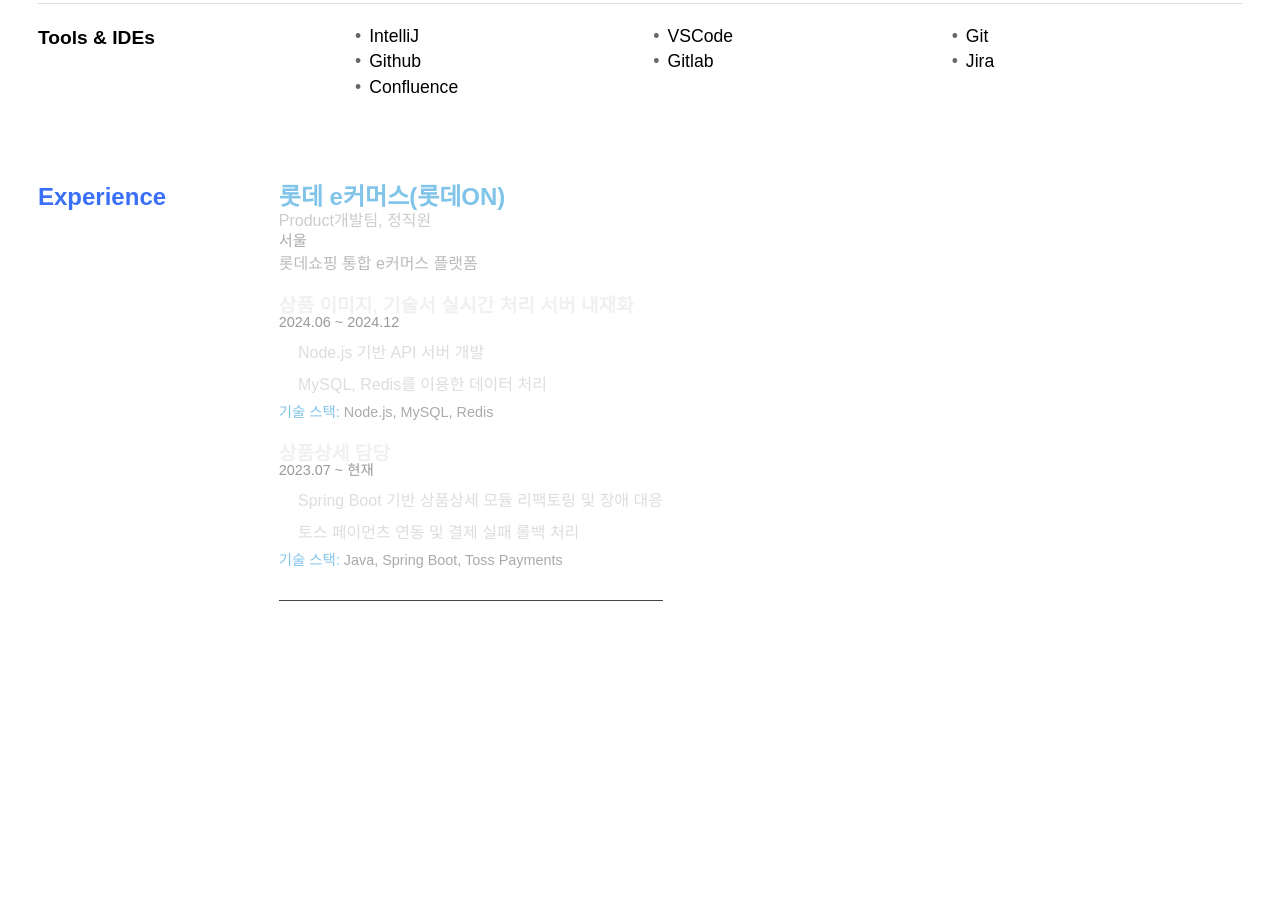
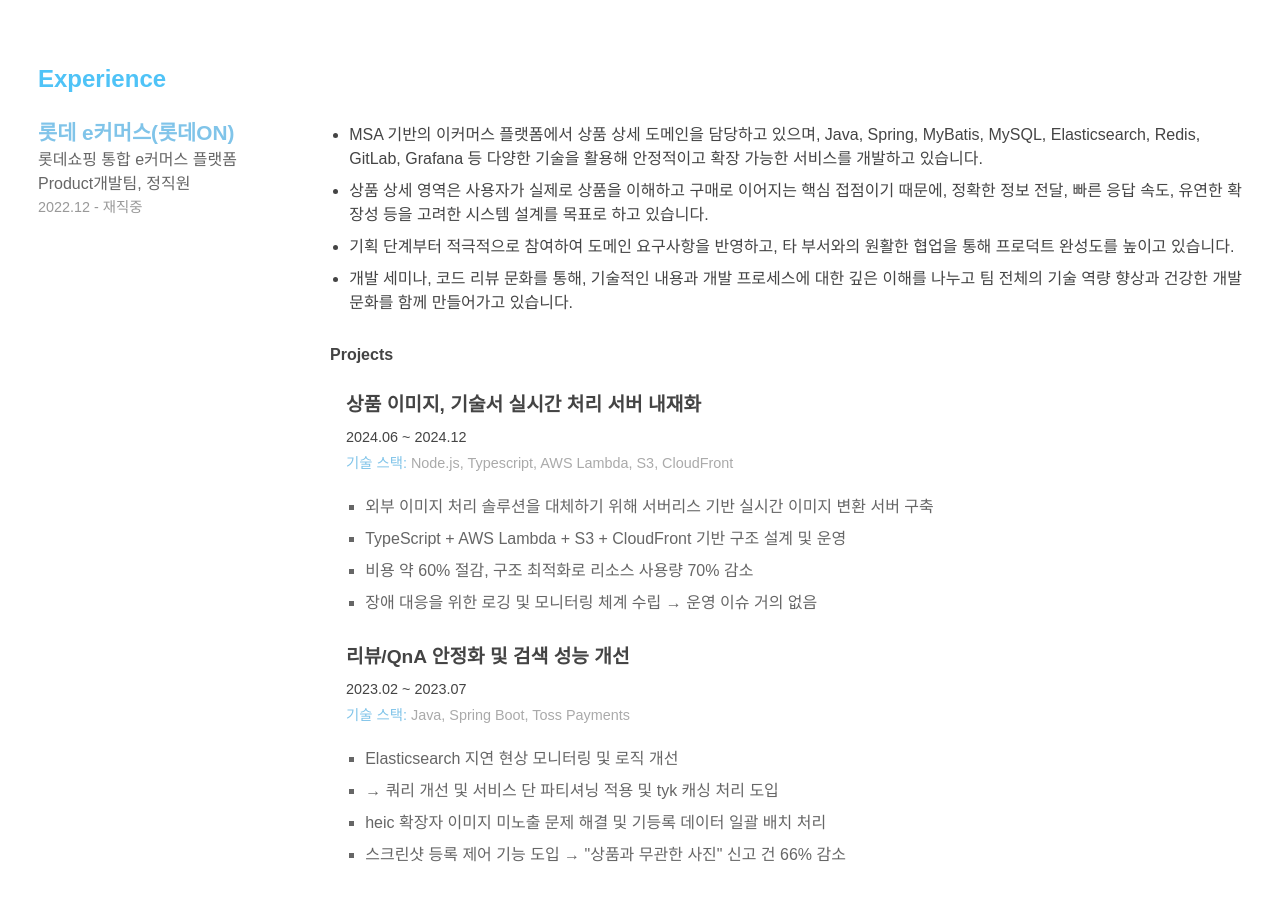
Before and after one commit to JiniEun/jini-log, a Next.js app: page /resume in a window 1280 px wide. Shown: the part 1380-2280 px from the top of the page. Before the commit the page ends 2075 px from the top, so only its background shows below. Built offline with nearby package versions, Linux system fonts and the light colour scheme.

Commit message:
Fix: experience

```diff
--- a/src/components/home/HomeContent.module.scss
+++ b/src/components/home/HomeContent.module.scss
@@ -2,7 +2,7 @@
 .container {
   padding: 44px 44px;
   font-family: "Space Grotesk", sans-serif;
-  color: #80C4E9;
+  color: $primary-color-skyblue;
 
   .profile {
     display: flex;
--- a/src/components/home/HomeContent.tsx
+++ b/src/components/home/HomeContent.tsx
@@ -21,10 +21,10 @@
   // 지속 가능한 개발과 성장에 관심이 많은
   "Always Learning",
   "지속 가능한 개발",
-  "완벽보다 지속 가능하게",
   "매일 조금씩 성장 중",
   "깊이 있는 성장을 추구하는",
   "비즈니스와 함께 성장하는",
+  "완벽보다 지속 가능하게",
   "장기적 성장을 중요시하는",
   "변화는 언제나 웰컴",
   "도전은 습관",
@@ -43,7 +43,7 @@
   "협업으로 더 나은 코드를 만드는"
 ];
 
-const selectedTags = ["매일 조금씩 성장 중", "밤을 좋아하는 개발자", "완벽보다 지속 가능하게"];
+const selectedTags = ["매일 조금씩 성장 중", "이슈 해결에 진심인", "완벽보다 지속 가능하게"];
 
 const HomeContent = () => {
 
--- a/src/components/resume/ExperienceContent.module.scss
+++ b/src/components/resume/ExperienceContent.module.scss
@@ -3,12 +3,13 @@
   display: flex;
   //font-family: 'Space Grotesk', sans-serif;
   color: #eaeaea;
+  flex-direction: column;
 
   .main-title {
     font-size: 1.5rem;
     font-weight: 700;
     color: $primary-color-blue;
-    margin-bottom: 1rem;
+    margin-bottom: 2rem;
     width: 20%;
   }
 
@@ -16,12 +17,17 @@
     margin-bottom: 2.5rem;
     padding-bottom: 2rem;
     border-bottom: 1px solid #444;
+    display: flex;
+    flex-direction: row;
+    word-wrap: break-word;
 
     .experience-header {
       margin-bottom: 1rem;
+      margin-right: 4rem;
+      width: 20%;
 
       .company {
-        font-size: 1.5rem;
+        font-size: 1.3rem;
         font-weight: 600;
         color: $primary-color-skyblue;
         margin: 0;
@@ -29,36 +35,67 @@
 
       .position {
         font-size: 1rem;
-        color: #ccc;
-        margin: 0.25rem 0;
+        color: #666;
+        margin: 0.5rem 0;
       }
 
       .location {
         font-size: 0.95rem;
-        color: #aaa;
+        color: #666;
         margin: 0.25rem 0;
       }
 
       .company-summary {
         font-size: 1rem;
-        color: #bbb;
-        margin-top: 0.5rem;
+        color: #666;
+        margin: 0.5rem 0;
+      }
+
+      .company-duration {
+        font-size: 0.9rem;
+        color: #999;
+        margin-top: 0.25rem;
+      }
+    }
+
+    .experience-description {
+      width: 80%;
+
+      .description-list {
+        padding-left: 1.2rem;
+        margin-bottom: 2rem;
+        color: #444;
+
+        .description {
+          list-style-type: disc;
+          margin-bottom: 0.5rem;
+          line-height: 1.5;
         }
       }
 
       .project-list {
+
+        .project-list-title {
+          font-size: 1rem;
+          font-weight: 600;
+          color: #444;
+          margin-bottom: 0.5rem;
+        }
+
         .project-item {
-        margin-top: 1.5rem;
+          padding-left: 1rem;
+          margin: 2rem 0;
 
           .project-title {
             font-size: 1.2rem;
             font-weight: 600;
-          color: #f0f0f0;
+            margin-bottom: 1rem;
+            color: #444;
           }
 
           .project-date {
             font-size: 0.9rem;
-          color: #999;
+            color: #444;
             margin-bottom: 0.75rem;
           }
 
@@ -68,8 +105,9 @@
             margin-bottom: 0.5rem;
 
             li {
+              list-style-type: square;
               margin-bottom: 0.5rem;
-            color: #ddd;
+              color: #666;
               line-height: 1.5;
             }
           }
@@ -77,11 +115,12 @@
           .tech-stack {
             font-size: 0.9rem;
             color: #aaa;
-          margin-top: 0.25rem;
+            margin-bottom: 1.5rem;
 
             span {
               font-weight: 500;
               color: $primary-color-skyblue;
+            }
           }
         }
       }
--- a/src/components/resume/ExperienceContent.tsx
+++ b/src/components/resume/ExperienceContent.tsx
@@ -1,10 +1,10 @@
 import styles from './ExperienceContent.module.scss';
 import classNames from 'classnames/bind';
-import { Experience } from '@/payload/types';
+import {Experience} from '@/payload/types';
 
 const cx = classNames.bind(styles);
 
-const ExperienceContent = ({ experiences }: { experiences: Experience[] }) => {
+const ExperienceContent = ({experiences}: { experiences: Experience[] }) => {
   return (
       <div className={cx('experience-container')}>
         <h2 className={cx('main-title')}>Experience</h2>
@@ -12,30 +12,43 @@
             <div key={idx} className={cx('experience-item')}>
               <div className={cx('experience-header')}>
                 <h3 className={cx('company')}>{exp.company}</h3>
+                <p className={cx('company-summary')}>{exp.companySummary}</p>
                 <p className={cx('position')}>{exp.position}</p>
-                {exp.location && <p className={cx('location')}>{exp.location}</p>}
-                <p className={cx('company-summary')}>{exp.companySummary}</p>
+                <p className={cx('company-duration')}>{exp.duration}</p>
+                {/*{exp.location && <p className={cx('location')}>{exp.location}</p>}*/}
               </div>
 
+              <div className={cx('experience-description')}>
+                <ul className={cx('description-list')}>
+                  {exp.description.map((desc, dIdx) => (
+                      <li key={dIdx} className={cx('description')}>{desc}</li>
+                  ))}
+                </ul>
                 <div className={cx('project-list')}>
+                  <div>
+                    <span className={cx('project-list-title')}>Projects</span>
+                  </div>
                   {exp.projects.map((proj, pIdx) => (
                       <div key={pIdx} className={cx('project-item')}>
                         <h4 className={cx('project-title')}>{proj.title}</h4>
                         <p className={cx('project-date')}>
                           {proj.startDate} ~ {proj.endDate ?? '진행 중'}
                         </p>
+
+                        {proj.techStack && proj.techStack.length > 0 && (
+                            <div className={cx('tech-stack')}>
+                              <span>기술 스택:</span> {proj.techStack.join(', ')}
+                            </div>
+                        )}
+
                         <ul className={cx('project-description')}>
                           {proj.description.map((desc, dIdx) => (
                               <li key={dIdx}>{desc}</li>
                           ))}
                         </ul>
-                      {proj.techStack && proj.techStack.length > 0 && (
-                          <div className={cx('tech-stack')}>
-                            <span>기술 스택:</span> {proj.techStack.join(', ')}
-                          </div>
-                      )}
                       </div>
                   ))}
+                </div>
               </div>
             </div>
         ))}
--- a/src/components/resume/ProfileContent.module.scss
+++ b/src/components/resume/ProfileContent.module.scss
@@ -65,7 +65,7 @@
         width: 100%;
 
         svg {
-          color: #80C4E9;
+          color: $primary-color-skyblue;
           min-width: 16px;
           min-height: 16px;
           flex-shrink: 0;
--- a/src/components/resume/SkillContent.tsx
+++ b/src/components/resume/SkillContent.tsx
@@ -31,7 +31,7 @@
         <SkillSection title="Languages" items={skills.production.languages}/>
         <SkillSection title="Frameworks & Libraries" items={skills.production.frameworks}/>
         <SkillSection title="Infrastructure & Databases" items={skills.production.infrastructure}/>
-        <SkillSection title="Tools & IDEs" items={skills.production.tools}/>
+        {/*<SkillSection title="Tools & IDEs" items={skills.production.tools}/>*/}
 
       </div>
   );
--- a/src/payload/experience.ts
+++ b/src/payload/experience.ts
@@ -6,12 +6,12 @@
     company: '롯데 e커머스(롯데ON)',
     companySummary: '롯데쇼핑 통합 e커머스 플랫폼',
     position: 'Product개발팀, 정직원',
+    duration: '2022.12 - 재직중',
     description: [
       'MSA 기반의 이커머스 플랫폼에서 상품 상세 도메인을 담당하고 있으며,\nJava, Spring, MyBatis, MySQL, Elasticsearch, Redis, GitLab, Grafana 등 다양한 기술을 활용해 안정적이고 확장 가능한 서비스를 개발하고 있습니다.',
       '상품 상세 영역은 사용자가 실제로 상품을 이해하고 구매로 이어지는 핵심 접점이기 때문에,\n정확한 정보 전달, 빠른 응답 속도, 유연한 확장성 등을 고려한 시스템 설계를 목표로 하고 있습니다.',
       '기획 단계부터 적극적으로 참여하여 도메인 요구사항을 반영하고,\n타 부서와의 원활한 협업을 통해 프로덕트 완성도를 높이고 있습니다.',
-      '또한 개발 아티클 작성과 개발 세미나 코드 리뷰 문화를 통해 팀 전체의 기술 역량 향상과 건강한 개발 문화를 함께 만들어가고 있습니다.',
-      '개발 세미나를 통해, 기술적인 내용과 개발 프로세스에 대한 깊은 이해를 나누고 동료들과 지식을 공유한 바 있습니다.'
+      '개발 세미나, 코드 리뷰 문화를 통해, 기술적인 내용과 개발 프로세스에 대한 깊은 이해를 나누고 팀 전체의 기술 역량 향상과 건강한 개발 문화를 함께 만들어가고 있습니다.'
     ],
     location: '서울',
     projects: [
@@ -21,18 +21,22 @@
         endDate: '2024.12',
         summary: '상품 상세 페이지의 이미지 및 기술서 정보를 실시간으로 처리하는 서버를 내재화하여, 외부 의존성을 줄이고 안정성을 높였습니다.',
         description: [
-          'Node.js 기반 API 서버 개발',
-          'MySQL, Redis를 이용한 데이터 처리',
+          '외부 이미지 처리 솔루션을 대체하기 위해 서버리스 기반 실시간 이미지 변환 서버 구축',
+          'TypeScript + AWS Lambda + S3 + CloudFront 기반 구조 설계 및 운영',
+          '비용 약 60% 절감, 구조 최적화로 리소스 사용량 70% 감소',
+          '장애 대응을 위한 로깅 및 모니터링 체계 수립 → 운영 이슈 거의 없음'
         ],
-        techStack: ['Node.js', 'MySQL', 'Redis']
+        techStack: ['Node.js', 'Typescript', 'AWS Lambda', 'S3', 'CloudFront']
       },
       {
-        title: '상품상세 담당',
-        startDate: '2023.07',
-        endDate: '현재',
+        title: '리뷰/QnA 안정화 및 검색 성능 개선',
+        startDate: '2023.02',
+        endDate: '2023.07',
         description: [
-          'Spring Boot 기반 상품상세 모듈 리팩토링 및 장애 대응',
-          '토스 페이먼츠 연동 및 결제 실패 롤백 처리',
+          'Elasticsearch 지연 현상 모니터링 및 로직 개선',
+          '→ 쿼리 개선 및 서비스 단 파티셔닝 적용 및 tyk 캐싱 처리 도입',
+          'heic 확장자 이미지 미노출 문제 해결 및 기등록 데이터 일괄 배치 처리',
+          '스크린샷 등록 제어 기능 도입 → "상품과 무관한 사진" 신고 건 66% 감소'
         ],
         techStack: ['Java', 'Spring Boot', 'Toss Payments']
       }
--- a/src/payload/skills.ts
+++ b/src/payload/skills.ts
@@ -1,7 +1,7 @@
 // payload/skills.ts
 export const skills = {
   production: {
-    languages: ['Java', 'Python', 'JavaScript', 'Typescript', 'HTML/CSS'],
+    languages: ['Java', 'Python', 'JavaScript', 'Typescript'],
     frameworks: ['Spring Boot', 'Node.js', 'Vue.js'],
     tools: ['IntelliJ', 'VSCode', 'Git', 'Github', 'Gitlab', 'Jira', 'Confluence'],
     infrastructure: ['AWS', 'Docker', 'Kubernetes', 'nginx', 'Redis', 'MySQL', 'ElasticSearch'],
--- a/src/payload/types.ts
+++ b/src/payload/types.ts
@@ -43,6 +43,7 @@
   companySummary: string;
   position: string;
   description: string[];
+  duration: string;
   location?: string;
   projects: {
     title: string;
--- a/src/styles/abstracts/_variables.scss
+++ b/src/styles/abstracts/_variables.scss
@@ -5,6 +5,6 @@
 $breakpoint-xlg: 1240px;
 
 // color
-$primary-color-skyblue: #80c4e9;
-$primary-color-blue: #3a6ff7;
+$primary-color-skyblue: #80C4E9;
+$primary-color-blue: #4fc3f7;
 $border-color: #EBEDF0;
```
Lines whose indentation alone changed are shown as unchanged.
